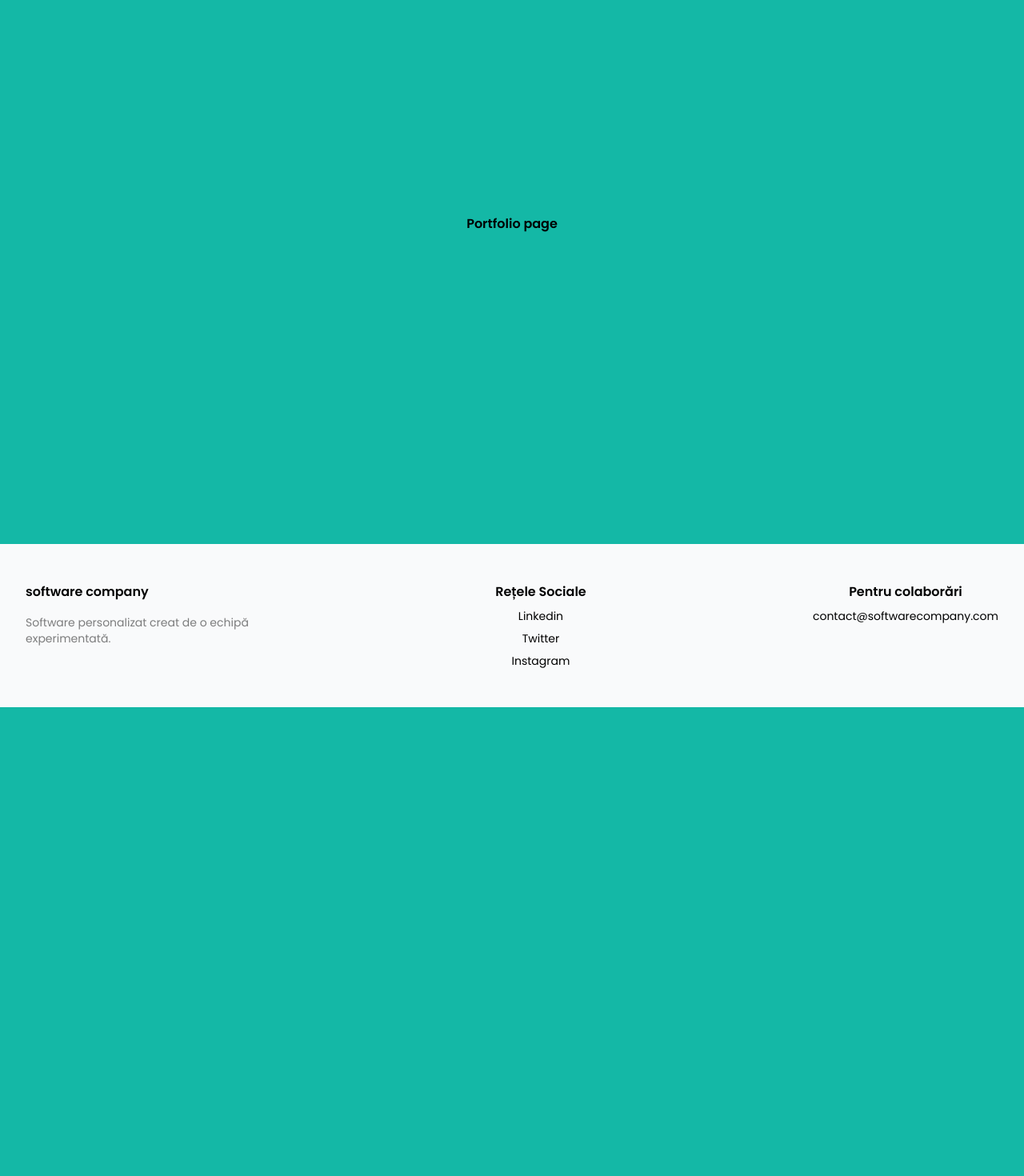
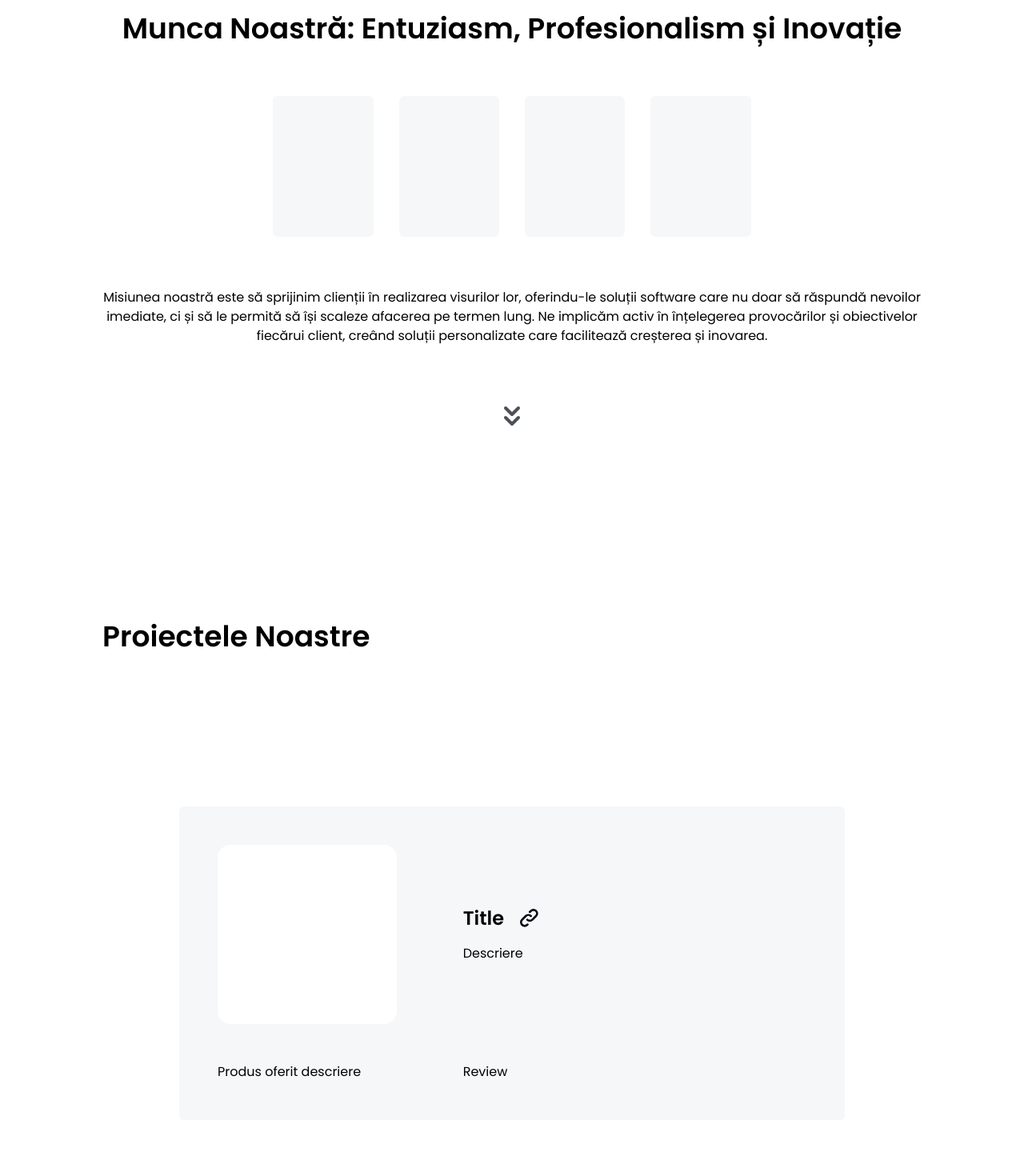
Before and after one commit to antonio-grosu/soft-comanda-site, a Next.js app: page /portfolio in a window 1280 px wide. Shown: the part 120-1590 px from the top of the page at 80% size. Before the commit the page ends 1004 px from the top, so only its background shows below. Built offline with nearby package versions, Linux system fonts and the light colour scheme.

Commit message:
structure website 100%

```diff
--- a/app/Footer.js
+++ b/app/Footer.js
@@ -4,7 +4,7 @@ const Footer = () => {
   return (
     <footer className="w-full bg-gray-50 px-8 py-12 flex md:flex-row flex-col items-top justify-between">
       <div className="flex flex-col md:w-3/12">
-        <h3 className="font-semibold ">software company</h3>
+        <h3 className="font-semibold ">Blooming Solutions</h3>
         <p className="text-sm mt-4 text-black/50">
           Software personalizat creat de o echipă experimentată.
         </p>
--- a/app/components/portfolio_page/projects_section.js
+++ b/app/components/portfolio_page/projects_section.js
@@ -1 +1,71 @@
-// fiecare proiect intr-un card
+// fiecare proiect intr-iun snap
+
+import Link from "next/link";
+
+// w-9/12 bg glass
+// flex : poza , {nume, link, mica descrirere}
+// produs oferit , review
+const Projects = () => {
+  return (
+    <div className="py-12 md:py-24">
+      <h1 className="text-4xl  w-full  font-semibold slide-left">
+        Proiectele Noastre{" "}
+      </h1>
+      <div className="snap-mandatory snap-y">
+        <Project />
+        <Project />
+        <Project />
+        <Project />
+      </div>
+    </div>
+  );
+};
+
+const Project = (props) => {
+  const { icon, link, title, description, service_provided, review } = props;
+  return (
+    <div className="snap-always mt-24 snap-end  flex items-center justify-center p-2 md:p-24">
+      <div className="md:p-12 p-8  flex flex-col h-full w-full bg-gray-300/20  rounded-md">
+        <div className="flex flex-col md:flex-row items-center justify-between">
+          <div className="w-56 h-56 mb-8 md:mb-0 rounded-2xl p-2 bg-white"></div>
+          {/* prima sectiune */}
+          <div className="flex flex-col md:w-7/12">
+            <h3 className="text-2xl font-semibold flex items-center justify-start gap-4">
+              Title{" "}
+              <Link href={""}>
+                <svg
+                  className="w-8 h-8 text-gray-950 "
+                  aria-hidden="true"
+                  xmlns="http://www.w3.org/2000/svg"
+                  width="24"
+                  height="24"
+                  fill="none"
+                  viewBox="0 0 24 24"
+                >
+                  <path
+                    stroke="currentColor"
+                    strokeLinecap="round"
+                    strokeLinejoin="round"
+                    strokeWidth="2"
+                    d="M13.213 9.787a3.391 3.391 0 0 0-4.795 0l-3.425 3.426a3.39 3.39 0 0 0 4.795 4.794l.321-.304m-.321-4.49a3.39 3.39 0 0 0 4.795 0l3.424-3.426a3.39 3.39 0 0 0-4.794-4.795l-1.028.961"
+                  />
+                </svg>
+              </Link>
+            </h3>
+
+            <p className="mt-4">Descriere</p>
+          </div>
+          {/* a doua sectiune */}
+        </div>
+        <div className="w-full mt-12 mx-auto flex-col gap-4 md:gap-0 flex md:flex-row">
+          <p className="text-center md:text-left md:w-5/12">
+            Produs oferit descriere
+          </p>
+          <p className="text-center md:text-left md:w-5/12">Review</p>
+        </div>
+      </div>
+    </div>
+  );
+};
+
+export default Projects;
--- a/app/components/portfolio_page/work_section.js
+++ b/app/components/portfolio_page/work_section.js
@@ -1 +1,47 @@
 // prezinta compania noastra si modul de lucru
+import Image from "next/image";
+
+const Work = () => {
+  return (
+    <div className="w-full min-h-screen flex flex-col md:gap-16 gap-8 justify-center">
+      <h1 className="text-4xl  md:mb-0 md:text-center font-semibold slide-in">
+        Munca Noastră: Entuziasm, Profesionalism și Inovație
+      </h1>
+      <div className="md:w-7/12 grid md:grid-cols-4 grid-cols-2 gap-8 mx-auto">
+        <div className="rounded-md p-1  w-36 h-36 md:w-auto md:h-44 slide-left bg-gray-300/20"></div>
+        <div className="rounded-md p-1  w-36 h-36 md:w-auto md:h-44 slide-left bg-gray-300/20"></div>
+
+        <div className="rounded-md p-1  w-36 h-36 md:w-auto md:h-44 slide-right bg-gray-300/20"></div>
+        <div className="rounded-md p-1  w-36 h-36 md:w-auto md:h-44 slide-right bg-gray-300/20"></div>
+      </div>
+      <p className="slide-in md:text-center">
+        Misiunea noastră este să sprijinim clienții în realizarea visurilor lor,
+        oferindu-le soluții software care nu doar să răspundă nevoilor imediate,
+        ci și să le permită să își scaleze afacerea pe termen lung. Ne implicăm
+        activ în înțelegerea provocărilor și obiectivelor fiecărui client,
+        creând soluții personalizate care facilitează creșterea și inovarea.
+      </p>
+      <div className="flex items-center justify-center">
+        <svg
+          className="w-12 h-12 text-gray-950/80  animate-pulse"
+          aria-hidden="true"
+          xmlns="http://www.w3.org/2000/svg"
+          width="16"
+          height="16"
+          fill="none"
+          viewBox="0 0 24 24"
+        >
+          <path
+            stroke="currentColor"
+            strokeLinecap="round"
+            strokeLinejoin="round"
+            strokeWidth="2"
+            d="m8 7 4 4 4-4m-8 6 4 4 4-4"
+          />
+        </svg>
+      </div>
+    </div>
+  );
+};
+
+export default Work;
--- a/app/components/products_page/products_section.js
+++ b/app/components/products_page/products_section.js
@@ -10,21 +10,39 @@ const Products = () => {
 
       {/* lista produse  */}
       <div className="flex flex-col md:gap-24 gap-16">
-        <Produs_Componenta nume="Website Prezentare" descriere="Descriere" />
-        <Produs_Componenta nume="Aplicatie Web" descriere="Descriere" />
-        <Produs_Componenta nume="Aplicatie Mobila" descriere="Descriere" />
         <Produs_Componenta
-          nume="Aplicatie Windows / Mac"
+          nume="Website Prezentare / CV Online"
+          descriere_1="Cui Oferim?"
+          descriere_2="Ce Oferim?"
+        />
+        <Produs_Componenta
+          nume="Website tip Configurator"
+          descriere_1="Cui Oferim?"
+          descriere_2="Ce Oferim?"
+        />
+        <Produs_Componenta
+          nume="Ecommerce"
           descriere="Descriere"
+          descriere_1="Cui Oferim?"
+          descriere_2="Ce Oferim?"
         />
-        <Produs_Componenta nume="Software Management" descriere="Descriere" />
+        <Produs_Componenta
+          nume="Automatizarea serviciilor de Management & Gestiune"
+          descriere_1="Cui Oferim?"
+          descriere_2="Ce Oferim?"
+        />
+        <Produs_Componenta
+          nume="Automatizarea diverselor procese în mediul digital"
+          descriere_1="Cui Oferim?"
+          descriere_2="Ce Oferim?"
+        />
       </div>
     </div>
   );
 };
 
 const Produs_Componenta = (props) => {
-  const { nume, descriere, imagine } = props;
+  const { nume, descriere_1, descriere_2, imagine } = props;
   return (
     <>
       <div className="hidden md:block pt-1 bg-teal-500/40 rounded-full w-1/12"></div>
@@ -50,7 +68,8 @@ const Produs_Componenta = (props) => {
           ) : (
             <div className=" md:hidden w-44 h-44 p-1 mb-12 md:mb-4  mx-auto bg-black/10 rounded-md"></div>
           )}
-          <p className="text-center md:text-left">{descriere}</p>
+          <p className="text-center md:text-left">{descriere_1}</p>
+          <p className="text-center md:text-left mt-4">{descriere_2}</p>
         </div>
       </div>
     </>
--- a/app/portfolio/page.js
+++ b/app/portfolio/page.js
@@ -1,9 +1,10 @@
+import Work from "../components/portfolio_page/work_section";
+import Projects from "../components/portfolio_page/projects_section";
 const Portfolio = () => {
   return (
-    <main>
-      <div className="min-h-screen flex items-center justify-center">
-        <h1 className="font-semibold">Portfolio page</h1>
-      </div>
+    <main className="py-24 md:py-0 bg-white px-8 md:px-32 2xl:px-64">
+      <Work />
+      <Projects />
     </main>
   );
 };
```
